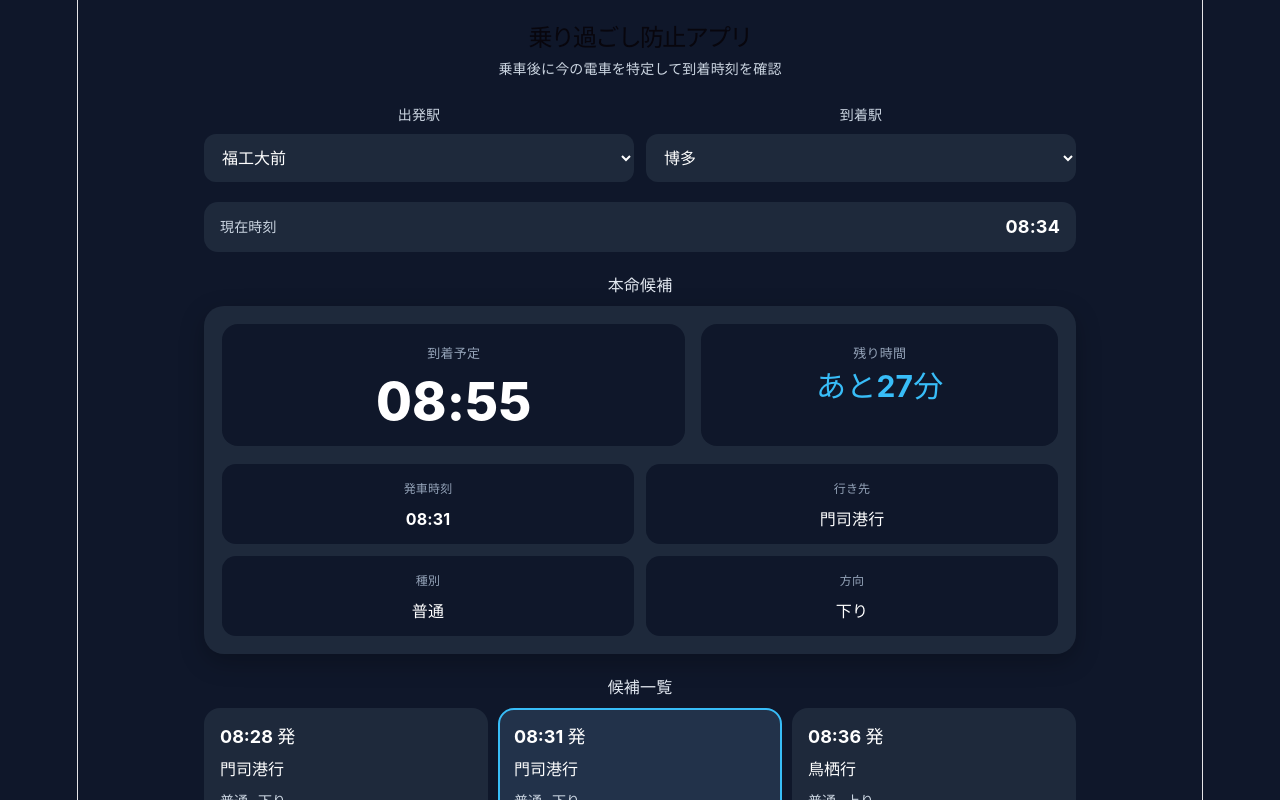
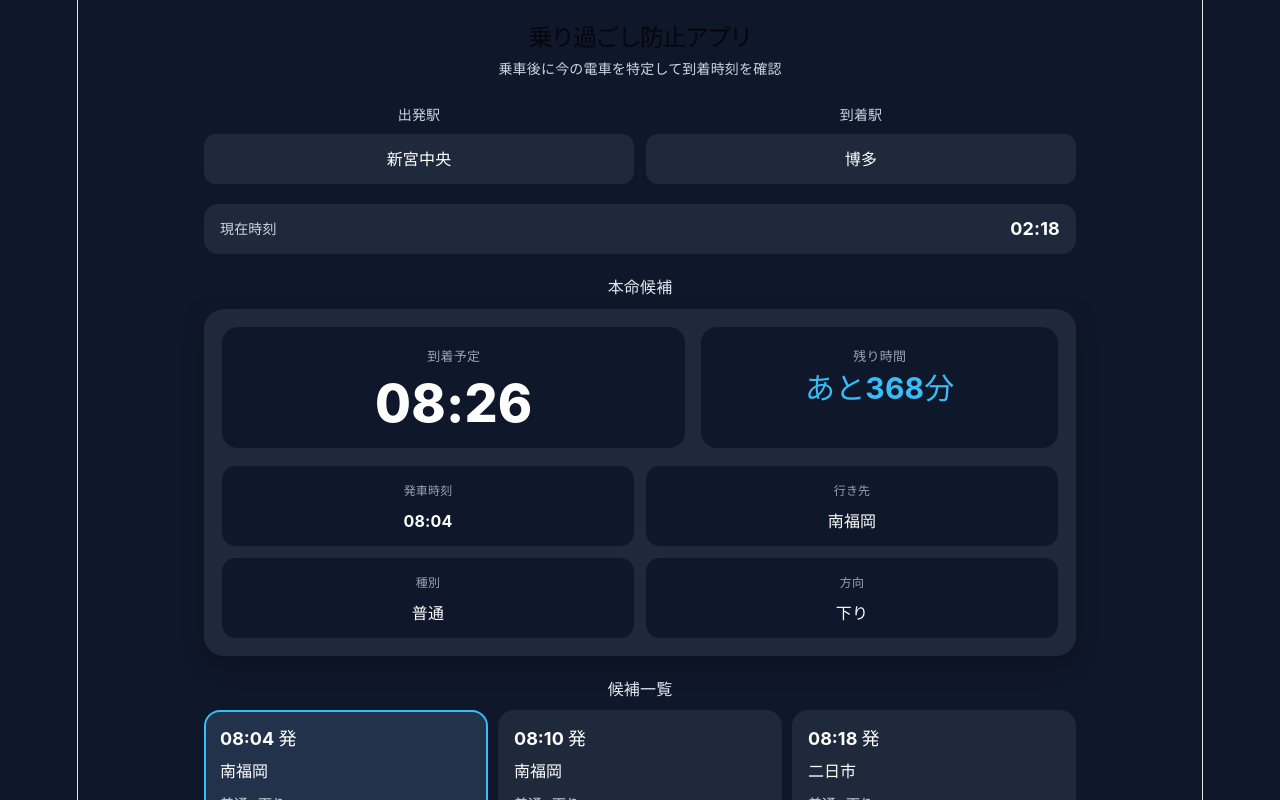
Before and after one commit to ykjob/commute_app, a React (Vite) app: page / in a window 1280 px wide. Shown: the top 800 px of the page. Built offline with nearby package versions, Linux system fonts and the light colour scheme.

Commit message:
csv反映

```diff
--- a/src/App.jsx
+++ b/src/App.jsx
@@ -1,39 +1,89 @@
-import { useState } from "react";
+import { useEffect, useState } from "react";
 import "./App.css";
+import { loadStations } from "./data/stations";
+import { loadTrains } from "./data/trains";
+import { loadStopTimes } from "./data/stopTimes";
+import {
+  buildCandidates,
+  getRecommendedIndex,
+  getNowMinutes,
+  formatNowTime,
+} from "./data/candidateUtils";
 
 export default function App() {
-  const [selectedIndex, setSelectedIndex] = useState(1);
+  const [stations, setStations] = useState([]);
+  const [candidates, setCandidates] = useState([]);
+  const [selectedIndex, setSelectedIndex] = useState(0);
+  const [currentTime, setCurrentTime] = useState(formatNowTime());
+  const [loading, setLoading] = useState(true);
+  const [error, setError] = useState("");
 
-  // 仮データ
-  // 後で stop_times / trains / stations から作る想定
-  const candidates = [
-    {
-      depTime: "08:28",
-      arrTime: "08:52",
-      remain: "あと24分",
-      destination: "門司港行",
-      type: "普通",
-      direction: "下り",
-    },
-    {
-      depTime: "08:31",
-      arrTime: "08:55",
-      remain: "あと27分",
-      destination: "門司港行",
-      type: "普通",
-      direction: "下り",
-    },
-    {
-      depTime: "08:36",
-      arrTime: "09:00",
-      remain: "あと32分",
-      destination: "鳥栖行",
-      type: "普通",
-      direction: "上り",
-    },
-  ];
+  const fromStationId = "shingu_chuo";
+  const toStationId = "hakata";
 
+  useEffect(() => {
+    async function init() {
+      try {
+        setLoading(true);
+        setError("");
+
+        const [stationData, trainData, stopTimeData] = await Promise.all([
+          loadStations(),
+          loadTrains(),
+          loadStopTimes(),
+        ]);
+
+        setStations(stationData);
+
+        const now = new Date();
+        const nowMinutes = getNowMinutes(now);
+
+        const builtCandidates = buildCandidates({
+          fromStationId,
+          toStationId,
+          stopTimes: stopTimeData,
+          trains: trainData,
+          nowMinutes,
+        });
+
+        setCandidates(builtCandidates);
+
+        const recommendedIndex = getRecommendedIndex(builtCandidates, nowMinutes, 3);
+        setSelectedIndex(recommendedIndex);
+
+        setCurrentTime(formatNowTime(now));
+      } catch (err) {
+        console.error(err);
+        setError("CSVの読み込みまたは候補生成に失敗しました。");
+      } finally {
+        setLoading(false);
+      }
+    }
+
+    init();
+  }, []);
+
+  const fromStation = stations.find((s) => s.station_id === fromStationId);
+  const toStation = stations.find((s) => s.station_id === toStationId);
   const main = candidates[selectedIndex];
+
+  if (loading) {
+    return <div className="app"><div className="container">読み込み中...</div></div>;
+  }
+
+  if (error) {
+    return <div className="app"><div className="container">{error}</div></div>;
+  }
+
+  if (!candidates.length) {
+    return (
+      <div className="app">
+        <div className="container">
+          条件に合う候補列車が見つかりませんでした。
+        </div>
+      </div>
+    );
+  }
 
   return (
     <div className="app">
@@ -45,27 +95,19 @@ export default function App() {
 
         <section className="controls">
           <div className="field-group">
-            <label className="label" htmlFor="fromStation">
-              出発駅
-            </label>
-            <select id="fromStation" className="select">
-              <option>福工大前</option>
-            </select>
+            <label className="label">出発駅</label>
+            <div className="select">{fromStation?.station_name ?? fromStationId}</div>
           </div>
 
           <div className="field-group">
-            <label className="label" htmlFor="toStation">
-              到着駅
-            </label>
-            <select id="toStation" className="select">
-              <option>博多</option>
-            </select>
+            <label className="label">到着駅</label>
+            <div className="select">{toStation?.station_name ?? toStationId}</div>
           </div>
         </section>
 
         <section className="status-bar">
           <span className="status-label">現在時刻</span>
-          <span className="status-time">08:34</span>
+          <span className="status-time">{currentTime}</span>
         </section>
 
         <section className="main-section">
@@ -111,10 +153,8 @@ export default function App() {
           <div className="candidate-list">
             {candidates.map((train, index) => (
               <button
-                key={`${train.depTime}-${train.destination}-${index}`}
-                className={`candidate-card ${
-                  index === selectedIndex ? "active" : ""
-                }`}
+                key={`${train.trainId}-${index}`}
+                className={`candidate-card ${index === selectedIndex ? "active" : ""}`}
                 onClick={() => setSelectedIndex(index)}
               >
                 <div className="candidate-time">{train.depTime} 発</div>
@@ -123,6 +163,7 @@ export default function App() {
                   <span>{train.type}</span>
                   <span>{train.direction}</span>
                 </div>
+                <div className="candidate-arrival">到着 {train.arrTime}</div>
               </button>
             ))}
           </div>
--- /dev/null
+++ b/src/data/candidateUtils.js
@@ -0,0 +1,99 @@
+function timeToMinutes(timeStr) {
+  if (!timeStr) return null;
+
+  const [hh, mm] = timeStr.split(":").map(Number);
+  return hh * 60 + mm;
+}
+
+function formatRemain(targetMinutes, nowMinutes) {
+  const diff = targetMinutes - nowMinutes;
+
+  if (diff < 0) {
+    return `${Math.abs(diff)}分前`;
+  }
+
+  return `あと${diff}分`;
+}
+
+export function buildCandidates({
+  fromStationId,
+  toStationId,
+  stopTimes,
+  trains,
+  nowMinutes,
+}) {
+  const trainMap = new Map(trains.map((train) => [train.train_id, train]));
+
+  const stopTimesByTrain = new Map();
+
+  for (const stop of stopTimes) {
+    if (!stopTimesByTrain.has(stop.train_id)) {
+      stopTimesByTrain.set(stop.train_id, []);
+    }
+    stopTimesByTrain.get(stop.train_id).push(stop);
+  }
+
+  const candidates = [];
+
+  for (const [trainId, stops] of stopTimesByTrain.entries()) {
+    const fromStop = stops.find((s) => s.station_id === fromStationId);
+    const toStop = stops.find((s) => s.station_id === toStationId);
+
+    if (!fromStop || !toStop) continue;
+    if (!fromStop.dep_time || !toStop.arr_time) continue;
+
+    const depMinutes = timeToMinutes(fromStop.dep_time);
+    const arrMinutes = timeToMinutes(toStop.arr_time);
+
+    if (depMinutes == null || arrMinutes == null) continue;
+
+    const trainInfo = trainMap.get(trainId);
+    if (!trainInfo) continue;
+
+    candidates.push({
+      trainId,
+      depTime: fromStop.dep_time,
+      arrTime: toStop.arr_time,
+      depMinutes,
+      arrMinutes,
+      remain: formatRemain(arrMinutes, nowMinutes),
+      destination: trainInfo.destination,
+      type: trainInfo.train_type,
+      direction: trainInfo.direction,
+    });
+  }
+
+  candidates.sort((a, b) => a.depMinutes - b.depMinutes);
+
+  return candidates;
+}
+
+export function getRecommendedIndex(candidates, nowMinutes, offsetMinutes = 3) {
+  if (!candidates.length) return 0;
+
+  const target = nowMinutes - offsetMinutes;
+
+  let bestIndex = 0;
+  let bestDiff = Infinity;
+
+  candidates.forEach((candidate, index) => {
+    const diff = Math.abs(candidate.depMinutes - target);
+
+    if (diff < bestDiff) {
+      bestDiff = diff;
+      bestIndex = index;
+    }
+  });
+
+  return bestIndex;
+}
+
+export function getNowMinutes(date = new Date()) {
+  return date.getHours() * 60 + date.getMinutes();
+}
+
+export function formatNowTime(date = new Date()) {
+  const hh = String(date.getHours()).padStart(2, "0");
+  const mm = String(date.getMinutes()).padStart(2, "0");
+  return `${hh}:${mm}`;
+}
--- a/src/data/csvUtils.js
+++ b/src/data/csvUtils.js
@@ -1,14 +1,10 @@
 export async function fetchCSV(path) {
-  const normalizedPath = path.startsWith("/")
-    ? path.slice(1)
-    : path;
+  const cleanPath = path.startsWith("/") ? path.slice(1) : path;
+  const url = `${import.meta.env.BASE_URL}${cleanPath}`;
 
-  const fullPath = `${import.meta.env.BASE_URL}${normalizedPath}`;
-
-  const res = await fetch(fullPath);
-
+  const res = await fetch(url);
   if (!res.ok) {
-    throw new Error(`CSVの読み込みに失敗しました: ${fullPath}`);
+    throw new Error(`CSV読み込み失敗: ${url}`);
   }
 
   const text = await res.text();
@@ -16,5 +12,5 @@ export async function fetchCSV(path) {
   return text
     .trim()
     .split("\n")
-    .map((line) => line.replace(/\r/g, "").split(","));
+    .map((line) => line.split(",").map((cell) => cell.trim()));
 }
```
